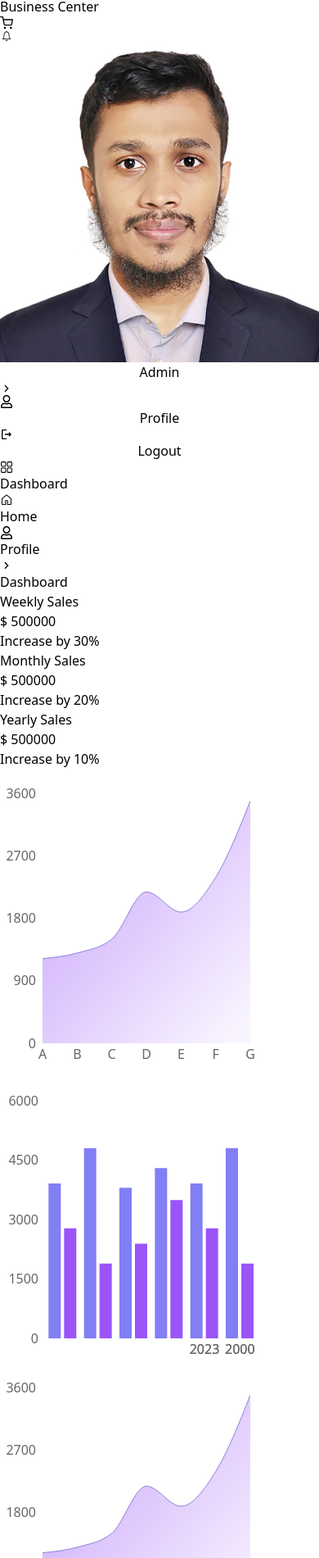
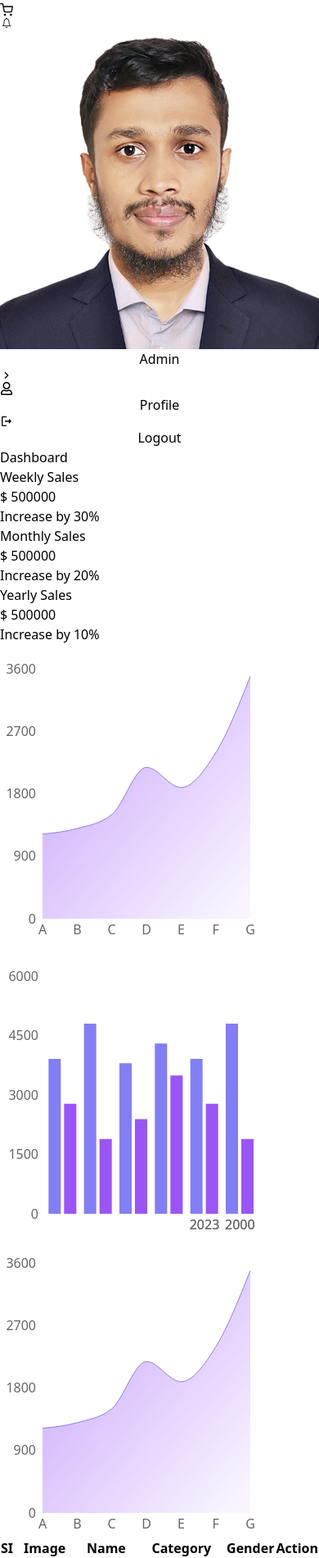
Before and after one commit to hmmasudsarder/Gtask, a React (Vite) app: page / in a window 390 px wide. Shown: the part 36-1937 px from the top of the page at 82% size. Built offline with nearby package versions, Linux system fonts and the light colour scheme; grey boxes are pictures that could not be loaded.

Commit message:
added button

```diff
--- a/package.json
+++ b/package.json
@@ -10,6 +10,11 @@
     "preview": "vite preview"
   },
   "dependencies": {
+    "@emotion/react": "^11.13.3",
+    "@emotion/styled": "^11.13.0",
+    "@mui/icons-material": "^6.1.1",
+    "@mui/material": "^6.1.1",
+    "@toolpad/core": "^0.7.0",
     "localforage": "^1.10.0",
     "match-sorter": "^6.3.4",
     "react": "^18.3.1",
--- a/src/components/Navbar/Navbar.jsx
+++ b/src/components/Navbar/Navbar.jsx
@@ -5,34 +5,25 @@ import { VscChromeClose } from "react-icons/vsc";
 import User from "../share/User";
 
 const Navbar = ({ sidebarToggle, setSidebarToggle }) => {
-
   return (
-    <div className="bg-white px-10 py-4 border-b-2 border-violet-100 flex justify-between ">
+    <div className="">
+      <div className="bg-white px-10 py-4 border-b-2 border-violet-100 flex justify-between duration-700 ease-in-out">
         {/* left site navbar icons title  */}
         <div className="flex items-center ">
           {sidebarToggle ? (
-          <VscChromeClose
-            onClick={() => setSidebarToggle(!sidebarToggle)}
-            className="text-black text-2xl hidden md:block font-extrabold me-4 md:text-end cursor-pointer absolute right-0 md:left-4"
-          />
-        ) : (
             <FaBars
-            className="text-black ml-3 hidden md:block cursor-pointer absolute right-5 md:left-5"
-            onClick={() => setSidebarToggle(!sidebarToggle)}
-          />
-        )}
-        {!sidebarToggle ?  (
-          <FaBars
-            className="text-black ml-3 block md:hidden cursor-pointer absolute right-5 md:left-5"
+              className="text-black ml-64 cursor-pointer absolute right-5 md:left-5"
               onClick={() => setSidebarToggle(!sidebarToggle)}
             />
           ) : (
             <VscChromeClose
               onClick={() => setSidebarToggle(!sidebarToggle)}
-            className="text-black text-2xl block md:hidden font-extrabold me-4 md:text-end cursor-pointer absolute right-0 md:left-4"
+              className="text-black text-2xl font-extrabold right-5 md:ml-60 cursor-pointer absolute md:top-[30px] md:left-5"
             />
           )}
-        <span className="text-black text-xl -ml-4 md:ml-5">Business Center</span>
+          <span className="text-black text-xl -ml-4 md:ml-64 ">
+            Business Center
+          </span>
         </div>
         {/* right site icons div  */}
         <div className="flex items-center gap-x-5">
@@ -65,6 +56,7 @@ const Navbar = ({ sidebarToggle, setSidebarToggle }) => {
           </div>
         </div>
       </div>
+    </div>
   );
 };
 
--- a/src/components/Profile.jsx
+++ b/src/components/Profile.jsx
@@ -1,10 +1,61 @@
+import { useEffect, useState } from "react";
 
 const Profile = () => {
-    return (
-        <div>
-            Projise
-        </div>
-    );
+  const [tableData, setTableData] = useState([]);
+  useEffect(() => {
+    // Replace this with your actual image processing logic
+    // For demonstration, I'll use a hardcoded array
+    const data = [
+      { SI: 1, Name: "JohnDoe1", Category: "Web Development", Gender: "male" },
+      {
+        SI: 2,
+        Name: "JohnDoe2",
+        Category: "Mobile App Development",
+        Gender: "female",
+      },
+      { SI: 3, Name: "JohnDoe3", Category: "Web Development", Gender: "male" },
+      { SI: 4, Name: "JohnDoe4", Category: "UI/UX Design", Gender: "female" },
+    ];
+    setTableData(data);
+  }, []);
+  return (
+    <div id="profile">
+      <div className="container mx-auto mt-10 pb-20 overflow-x-auto md:overflow-hidden">
+        <table className="table-auto border-collapse border-gray-200 w-full">
+          <thead className="bg-purple-100 rounded py-24">
+            <tr className="rounded">
+              <th className="text-start pl-4 py-5">SI</th>
+              <th className="text-start pl-4 py-5">Image</th>
+              <th className="text-start pl-4 py-5">Name</th>
+              <th className="text-start pl-4 py-5">Category</th>
+              <th className="text-start pl-4 py-5">Gender</th>
+              <th className="text-start pl-4 py-5">Action</th>
+            </tr>
+          </thead>
+          <tbody className="bg-white shadow-lg">
+            {tableData.map((item, index) => (
+              <tr key={index}>
+                <td className="border-b-[1px] px-4 py-6">{item.SI}</td>
+                <td className="border-b-[1px] px-4 py-6">
+                  <img
+                    src="https://www.vhv.rs/dpng/d/15-155087_dummy-image-of-user-hd-png-download.png"
+                    className="w-12 h-12 rounded-full"
+                    alt=""
+                  />
+                </td>
+                <td className="border-b-[1px] px-4 py-6">{item.Name}</td>
+                <td className="border-b-[1px] px-4 py-6">{item.Category}</td>
+                <td className="border-b-[1px] px-4 py-6">{item.Gender}</td>
+                <td className="border-b-[1px] px-4 py-6">
+                  {/* Replace with your action buttons */}
+                </td>
+              </tr>
+            ))}
+          </tbody>
+        </table>
+      </div>
+    </div>
+  );
 };
 
 export default Profile;
--- a/src/components/Sidebar/Sidebar.jsx
+++ b/src/components/Sidebar/Sidebar.jsx
@@ -3,15 +3,15 @@ import { GoHome } from "react-icons/go";
 import { RiArrowRightSLine } from "react-icons/ri";
 import { RxDashboard } from "react-icons/rx";
 
-const Sidebar = ({ sidebarToggle}) => {
-
-
+const Sidebar = ({ sidebarToggle }) => {
   return (
     <div className="duration-300 ease-in-out">
       <div
-        className={`${
-          sidebarToggle ? "block lg:hidden" : "block ease-in duration-1000"
-        } w-[250px] bg-white fixed h-full hidden md:block px-4 py-2 border-r-2 duration-1000 border-violet-100 md:top-0 ease-in`}
+        className={`w-[250px] bg-white fixed z-50 h-full md:block px-4 py-2 border-r-2 duration-1000 border-violet-100 md:top-0 ease-in ${
+          sidebarToggle
+            ? "duration-1000 ease-in-out hidden"
+            : "block ease-in duration-1000"
+        } `}
       >
         <div className="my-2 mb-4 mt-2 p-3  rounded-md flex items-center gap-1 hover:bg-violet-200 hover:text-violet-600">
           <RxDashboard className="text-base" />
--- a/src/components/share/AreaChartsC.jsx
+++ b/src/components/share/AreaChartsC.jsx
@@ -1,3 +1,4 @@
+import { useEffect, useState } from "react";
 import {
   Area,
   AreaChart,
@@ -7,7 +8,12 @@ import {
   YAxis,
 } from "recharts";
 
-const AreaChartsC = () => {
+const AreaChartsC = ({ sidebarToggle }) => {
+  const [barChartWidth, setBarChartWidth] = useState(400);
+
+  useEffect(() => {
+    setBarChartWidth(sidebarToggle ? 320 : 400);
+  }, [sidebarToggle]);
   const data = [
     {
       name: "  A",
@@ -55,7 +61,7 @@ const AreaChartsC = () => {
   return (
     <div>
       <AreaChart
-        width={320}
+        width={barChartWidth}
         height={365}
         data={data}
         margin={{
@@ -73,7 +79,7 @@ const AreaChartsC = () => {
         </defs>
         <XAxis dataKey="name" axisLine={false} tickLine={false} />
         <YAxis axisLine={false} tickLine={false} left={24} />
-        {/* <Tooltip /> */}
+        <Tooltip />
         <Area
           type="monotone"
           dataKey="uv"
--- a/src/layouts/Main.jsx
+++ b/src/layouts/Main.jsx
@@ -2,17 +2,37 @@ import { Outlet } from "react-router-dom";
 import Sidebar from "../components/Sidebar/Sidebar";
 import Navbar from "../components/Navbar/Navbar";
 import { useState } from "react";
+import Dashboard from "../pages/Dashboard/Dashboard";
 
 const Main = () => {
-  const [sidebarToggle, setSidebarToggle] = useState(false);
-  console.log(sidebarToggle);
+  const [sidebarToggle, setSidebarToggle] = useState(true);
 
   return (
-    <div className="bg-gray-100 m-0 h-full mb-52">
+    <div>
+      <div
+        className={`${sidebarToggle ? "duration-500 ease-in-out" : "ml-0 md:-ml-60"}`}
+      >
+        <div className="">
+          <div className="sticky top-0 z-40">
+            <Navbar
+              sidebarToggle={sidebarToggle}
+              setSidebarToggle={setSidebarToggle}
+            />
+          </div>
+          <Dashboard sidebarToggle={sidebarToggle} />
+        </div>
+        <div className="">
+          <Sidebar sidebarToggle={sidebarToggle} />
+        </div>
+        <Outlet />
+      </div>
+
+      {/* <div className="">
+        <div className={`bg-gray-100 m-0 h-full pb-10`}>
           <div
             className={`${
               sidebarToggle ? "duration-500 ease-in-out" : "ml-0 md:ml-60"
-        } sticky top-0 `}
+            }`}
           >
             <Navbar
               sidebarToggle={sidebarToggle}
@@ -26,6 +46,9 @@ const Main = () => {
             <Outlet />
           </div>
         </div>
+      </div> */}
+      <div className="">{/* <Sidebars /> */}</div>
+    </div>
   );
 };
 
--- a/src/pages/Dashboard/Dashboard.jsx
+++ b/src/pages/Dashboard/Dashboard.jsx
@@ -9,6 +9,8 @@ import {
   Area,
 } from "recharts";
 import AreaChartsC from "../../components/share/AreaChartsC";
+import Profile from "../../components/Profile";
+import { useEffect, useState } from "react";
 
 const data = [
   {
@@ -51,9 +53,15 @@ const data = [
   },
 ];
 
-const Dashboard = () => {
+const Dashboard = ({ sidebarToggle }) => {
+  const [barChartWidth, setBarChartWidth] = useState(400);
+
+  useEffect(() => {
+    setBarChartWidth(sidebarToggle ? 320 : 400);
+  }, [sidebarToggle]);
   return (
-    <div className="lg:ml-64 lg:px-10 pb-52">
+    // change some margin left side for full divise
+    <div className="lg:ml-60 lg:px-10 !overflow-hidden z-0 bg-gray-200">
       <div className="">
         {/* title dashboard  */}
         <div className="">
@@ -83,38 +91,36 @@ const Dashboard = () => {
             </div>
           </div>
         </div>
+        {/* chart bar staart here  */}
         <div className="grid grid-cols-1 lg:grid-cols-3 gap-6 mt-5">
           <div className="bg-white rounded-md h-full md:h-[65vh] mx-3 md:mx-auto">
-            <AreaChartsC />
+            <AreaChartsC sidebarToggle={sidebarToggle} />
           </div>
           <div className="bg-white ml-0 xl:ml-1 rounded-md h-full md:h-[65vh] mx-3 md:mx-auto">
             <BarChart
-              width={320}
+              width={barChartWidth}
               height={360}
               data={data}
               margin={{
                 top: 40,
                 right: 5,
                 left: -5,
-                bottom:0,
+                bottom: 0,
               }}
             >
               <XAxis dataKey="date" axisLine={false} tickLine={false} />
-              <XAxis
-                dataKey="date"
-                axisLine={false}
-                tickLine={false}
-              />
+              <XAxis dataKey="date" axisLine={false} tickLine={false} />
               <YAxis tickLine={false} axisLine={false} />
               <Tooltip />
               <Bar dataKey="pv" fill="#827EF5" />
               <Bar dataKey="uv" fill="#9A54F8" />
             </BarChart>
           </div>
-          <div className="bg-white rounded-md  h-full md:h-[65vh] mx-3 md:mx-auto">
-            <AreaChartsC />
+          <div className="bg-white rounded-md h-full md:h-[65vh] mx-3 md:mx-auto">
+            <AreaChartsC sidebarToggle={sidebarToggle} />
           </div>
         </div>
+        <Profile />
       </div>
     </div>
   );
--- a/src/routes/Routes.jsx
+++ b/src/routes/Routes.jsx
@@ -14,7 +14,7 @@ export const router = createBrowserRouter([
             element: <Dashboard/>,
         },
         {
-            path: "product",
+            path: "/product",
             element: <Profile />
         }
       ]
```
Also changed, not shown: src/hooks/DeviseFor.jsx (added, +24 -0 lines), 1 other file (tests, documents, lock files or other folders). Lines whose indentation alone changed are shown as unchanged.
